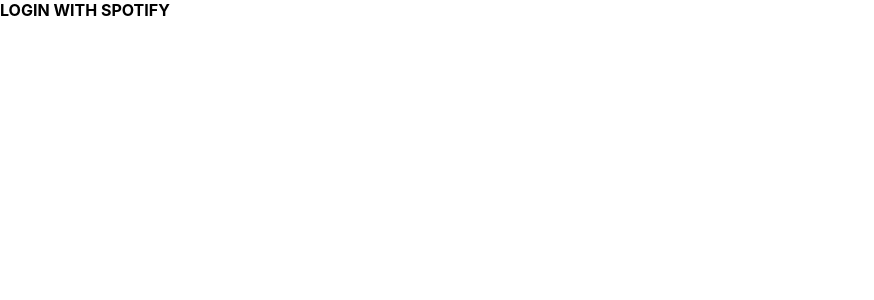
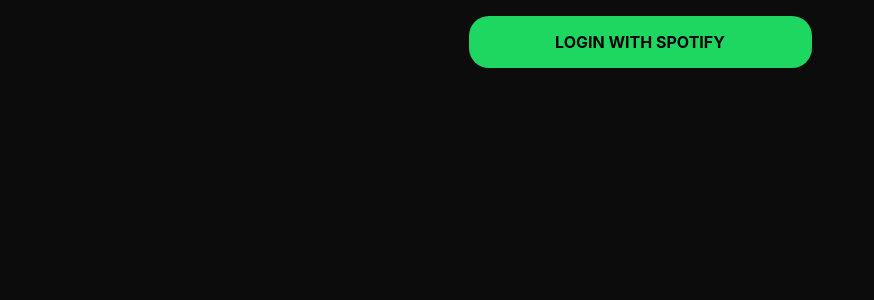
Before and after one commit to seansnively/spotify-helper, a React (Vite) app in the folder spotify-helper-react-app/: page / in a window 1280 px wide. Shown: the top 300 px of the page, without its empty margins (0-874 px from the left). Built offline with nearby package versions, Linux system fonts and the light colour scheme; what spotify-web-api-js would draw is missing.

Commit message:
style changes, bringing top tracks to a finished state

```diff
--- a/spotify-helper-react-app/src/App.css
+++ b/spotify-helper-react-app/src/App.css
@@ -47,7 +47,7 @@
 }
 
 nav {
-  background-color: #1db954; /* Green color */
+  background-color: #1ed760; /* Spotify Green color */
   display: flex;
   justify-content: space-between;
   align-items: center;
@@ -89,9 +89,9 @@
 
 select {
   appearance: none; /* Remove default browser styling */
-  background-color: #1db954; /* Light gray background */
-  border: 1px solid #d3d3d3; /* Light gray border */
-  border-radius: 4px;
+  background-color: #313131; /* Light gray background */
+  /* border: 1px solid #d3d3d3; Light gray border */
+  border-radius: 20px;
   padding: 5px 10px;
   cursor: pointer;
   font-size: 14px;
@@ -102,6 +102,7 @@
   margin-left: 3px;
   margin-top: 5px;
   margin-right: 10px;
+  text-align: center;
 }
 
 .song-limit-select {
@@ -113,28 +114,29 @@
 }
 
 select:hover {
-  background-color: #18a94e; /* Slightly darker shade on hover */
+  background-color: #3b3b3b;
   transform: translateY(-1px);
   box-shadow: 0 2px 4px rgba(0, 0, 0, 0.2);
 }
 
 select:active {
-  background-color: #0f6830; /* Slightly darker shade on hover */
+  background-color: #3b3b3b;
   transform: translateY(-1px);
   box-shadow: 0 2px 4px rgba(0, 0, 0, 0.2);
 }
 
 select:focus {
-  background-color: #0f6830; /* Slightly darker shade on hover */
+  background-color: #474747;
   transform: translateY(-1px);
   box-shadow: 0 2px 4px rgba(0, 0, 0, 0.2);
 }
 
 button {
-  background-color: #1db954; /* Spotify green color */
+  background-color: #1ed760; /* Spotify green color */
   border: none;
-  border-radius: 4px;
-  color: white;
+  border-radius: 20px;
+  color: rgb(0, 0, 0);
+  font-weight: bold;
   cursor: pointer;
   font-size: 14px;
   padding: 5px 10px;
@@ -189,8 +191,32 @@
 
 p {
   margin: 0;
+  color: whitesmoke;
+  font-size: large
 }
 
 .song-list-number {
   margin-right: 20px;
+  color: whitesmoke;
 }
+
+.login-text {
+  margin: 2vh auto;
+  text-align: center;
+  text-decoration: none;
+  padding: 2vh 3vh;
+  background-color: #1ed760;
+  border: none;
+  cursor: pointer;
+  border-radius: 20px;
+  color: rgb(0, 0, 0);
+  width: 100%;
+  display: block;
+  max-width: 295px;
+}
+
+.login-text:hover {
+  background-color: #18a94e; /* Slightly darker shade on hover */
+  transform: translateY(-1px);
+  box-shadow: 0 2px 4px rgba(0, 0, 0, 0.2);
+}
--- a/spotify-helper-react-app/src/components/Login.jsx
+++ b/spotify-helper-react-app/src/components/Login.jsx
@@ -3,7 +3,7 @@
 const Login = () => {
   return (
     <div className="login">
-      <a href={loginUrl}>LOGIN WITH SPOTIFY</a>
+      <a className='login-text' href={loginUrl}>LOGIN WITH SPOTIFY</a>
     </div>
   );
 };
--- a/spotify-helper-react-app/src/components/SwitchAccount.jsx
+++ b/spotify-helper-react-app/src/components/SwitchAccount.jsx
@@ -3,7 +3,7 @@
 const SwitchAccount = () => {
   return (
     <div className="login">
-      <a href={loginUrl}>SWITCH ACCOUNT OR LOGOUT</a>
+      <a className='login-text' href={loginUrl}>SWITCH ACCOUNT OR LOGOUT</a>
     </div>
   );
 };
--- a/spotify-helper-react-app/src/components/TopTracks.jsx
+++ b/spotify-helper-react-app/src/components/TopTracks.jsx
@@ -4,10 +4,11 @@
 const TopTracks = () => {
     const { user} = useContext(UserContext);
 
+    const[dateStr, setDateStr] = useState('');
+
     const [timeRangeSelected, setTimeRange] = useState('');
     const [songLimitSelected, setSongLimit] = useState(10);
     const songLimits = generateSongLimits(20);
-
 
     const [data, setData] = useState(null);
 
@@ -53,14 +54,14 @@
             let averageEnergy = (dataInsights.averageEnergy * 10).toFixed(1);
 
             const dataInsightStrArr = [
-                `Danceability: ${averageDanceability}`,
-                `Positivity: ${averagePositivity}`,
-                `Energy: ${averageEnergy}`
+                `Danceability - ${averageDanceability}`,
+                `Positivity - ${averagePositivity}`,
+                `Energy - ${averageEnergy}`
             ];
 
             setDisplayInsightsArr(dataInsightStrArr);
 
-
+            setDateStr(getDate());
 
         } catch (error) {
             console.error('Error:', error);
@@ -73,7 +74,7 @@
             <div class="top-song-button-drop-down">
 
                 <div>
-                    <label for="timeRangeSelect">Time range:</label>
+                    <label style={{color: 'whitesmoke'}} for="timeRangeSelect">Time range:</label>
                     <select id="timeRangeSelect" value={timeRangeSelected} onChange={(e) => setTimeRange(e.target.value)}>
                         <option value="short_term">Last month</option>
                         <option value="medium_term">Last 6 months</option>
@@ -83,7 +84,7 @@
 
 
                 <div>
-                    <label for="songLimitSelect">Song count:</label>
+                    <label style={{color: 'whitesmoke'}} for="songLimitSelect">Song count:</label>
                     <select class="song-limit-select" id="songLimitSelect" value={songLimitSelected} onChange={(e) => setSongLimit(e.target.value)}>
                         {songLimits.map((limit) => (
                             <option key={limit} value={limit}>
@@ -97,12 +98,14 @@
 
             </div>
             <div class="top-tracks-song-list">
+                <p style={{ fontFamily: selectedFont, marginBottom: '10px'}}>{dateStr}</p>
                 {displaySongArr.length > 0 ? (
                         displaySongArr.map((string, index) => (
                             <div key={index} class="song-list-element">
                                 <span class="song-list-number" style={{ fontFamily: selectedFont}}>{`${index < 9 ? '0' : ''}${index + 1}`}</span>
                                 <p style={{ fontFamily: selectedFont }}>{string}</p>
                             </div>
+
                         ))
                     ) : (
                         <p></p>
@@ -131,9 +134,9 @@
       </select>
     </div>
 
-            {data && (
+            {/* {data && (
                 <pre>{JSON.stringify(data, null, 2)}</pre>
-            )}
+            )} */}
         </div>
     );
 };
@@ -166,15 +169,14 @@
     return title;
 }
 
-// function getSpacesForIndex(index) {
-//     let digitCount = index.toString().length;
-//     let spaceCount = 4 - digitCount;
-//     let result = '';
-//     for(let i = 0; i < spaceCount; i++) {
-//         result = result + '\u00A0';
-//     }
-//     return result;
-// }
+
+function getDate() {
+    const now = new Date();
+    const options = { weekday: 'long', year: 'numeric', month: 'long', day: 'numeric', hour: 'numeric', minute: 'numeric', second: 'numeric' };
+    const formattedDate = now.toLocaleString('en-US', options);
+
+    return formattedDate;
+}
 
 
 export default TopTracks;
--- a/spotify-helper-react-app/src/index.css
+++ b/spotify-helper-react-app/src/index.css
@@ -5,6 +5,7 @@
     sans-serif;
   -webkit-font-smoothing: antialiased;
   -moz-osx-font-smoothing: grayscale;
+  background-color: #0c0c0c;
 }
 
 code {
```
